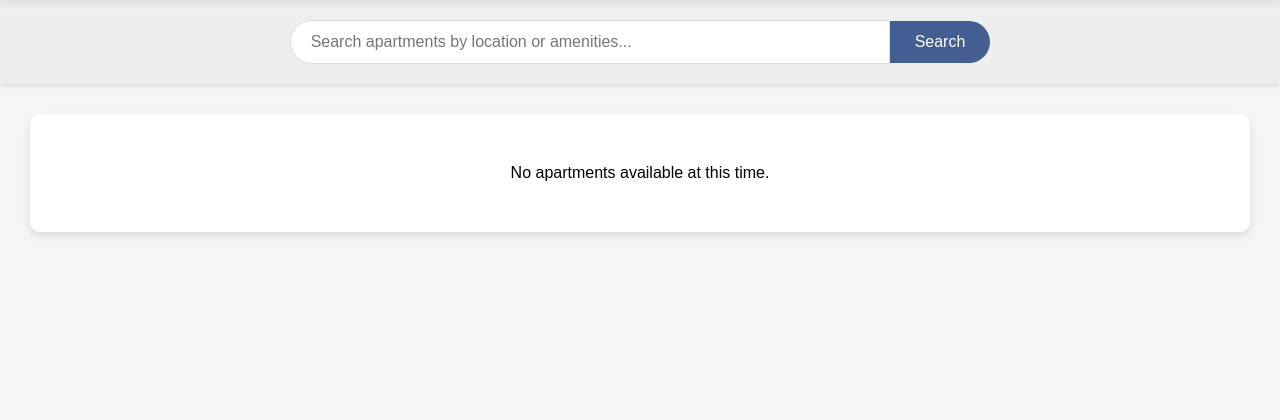
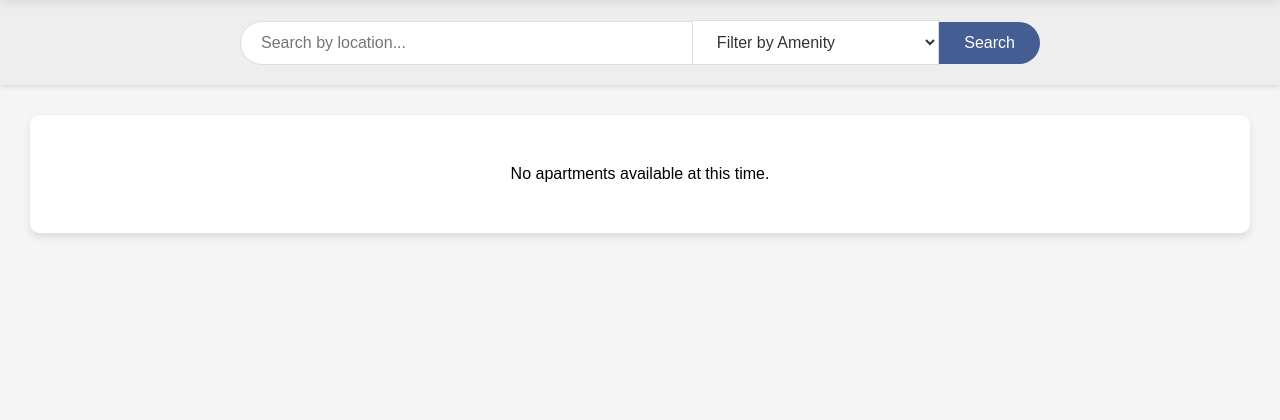
Before and after one commit to RejectsReviews/Apartment-Reviews-App, a Flask app: template App/templates/Html/ApartmentsListing.html in a window 1280 px wide. Shown: the part 70-490 px from the top of the page. Run offline with Flask 3, Linux system fonts and the light colour scheme; the template is opened without the code that fills it, so the values that code supplies are empty.

Commit message:
filtering by amenities

```diff
--- a/App/static/Css/ApartmentsListing.css
+++ b/App/static/Css/ApartmentsListing.css
@@ -1,5 +1,4 @@
 /* ApartmentsListing.css */
-
 :root {
   --primary-color: #fa898d;
   --secondary-color: #445e93;
@@ -28,14 +27,36 @@ body {
   box-shadow: 0 2px 5px rgba(0, 0, 0, 0.1);
 }
 
+.search-group {
+  display: flex;
+  align-items: center;
+  max-width: 800px;
+  width: 100%;
+}
+
 .search-bar {
-  width: 60%;
-  max-width: 600px;
+  flex: 2;
   padding: 12px 20px;
   border: 1px solid #ddd;
   border-radius: 25px 0 0 25px;
   font-size: 16px;
   outline: none;
+}
+
+.amenities-filter {
+  flex: 1;
+  padding: 12px 20px;
+  border: 1px solid #ddd;
+  border-left: none;
+  font-size: 16px;
+  outline: none;
+  background-color: white;
+  color: var(--dark-gray);
+  cursor: pointer;
+}
+
+.amenities-filter:focus {
+  border-color: var(--accent-color);
 }
 
 .search-button {
@@ -137,6 +158,23 @@ body {
 
   .search-bar {
     width: 70%;
+  }
+
+  .search-group {
+    flex-direction: column;
+    gap: 10px;
+    padding: 0 15px;
+  }
+
+  .search-bar,
+  .amenities-filter,
+  .search-button {
+    width: 100%;
+    border-radius: 25px;
+  }
+
+  .amenities-filter {
+    border: 1px solid #ddd;
   }
 }
 
--- a/App/templates/Html/ApartmentsListing.html
+++ b/App/templates/Html/ApartmentsListing.html
@@ -37,8 +37,21 @@
 
   <!-- Search Bar -->
   <div class="search-container">
-    <input type="text" class="search-bar" placeholder="Search apartments by location or amenities...">
-    <button type="submit" class="search-button">Search</button>
+    <form id="search-form" action="{{ url_for('apartment_views.apartments_listing') }}" method="GET" class="search-group">
+      <input type="text" name="location" class="search-bar" placeholder="Search by location..." value="{{ request.args.get('location', '') }}">
+      <select name="amenity" class="amenities-filter" onchange="this.form.submit()">
+        <option value="">Filter by Amenity</option>
+        <option value="WiFi" {% if request.args.get('amenity') == 'WiFi' %}selected{% endif %}>WiFi</option>
+        <option value="Parking" {% if request.args.get('amenity') == 'Parking' %}selected{% endif %}>Parking</option>
+        <option value="Air Conditioning" {% if request.args.get('amenity') == 'Air Conditioning' %}selected{% endif %}>Air Conditioning</option>
+        <option value="Laundry" {% if request.args.get('amenity') == 'Laundry' %}selected{% endif %}>Laundry</option>
+        <option value="Gym" {% if request.args.get('amenity') == 'Gym' %}selected{% endif %}>Gym</option>
+        <option value="Pool" {% if request.args.get('amenity') == 'Pool' %}selected{% endif %}>Pool</option>
+        <option value="Security" {% if request.args.get('amenity') == 'Security' %}selected{% endif %}>Security</option>
+        <option value="Furnished" {% if request.args.get('amenity') == 'Furnished' %}selected{% endif %}>Furnished</option>
+      </select>
+      <button type="submit" class="search-button">Search</button>
+    </form>
   </div>
 
   <!-- Main Listings Content -->
```
Also changed, not shown: App/views/apartment.py (+24 -2 lines).
